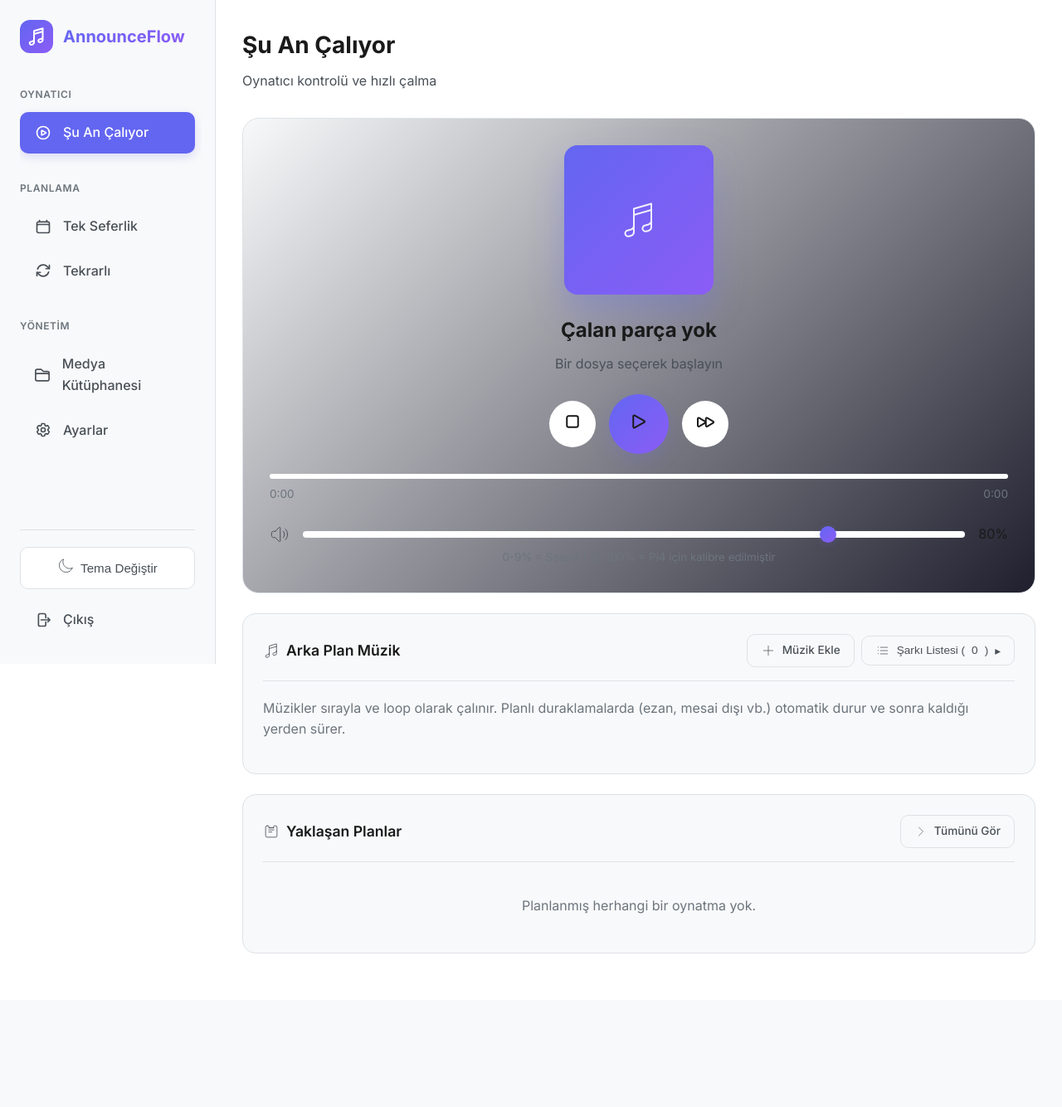
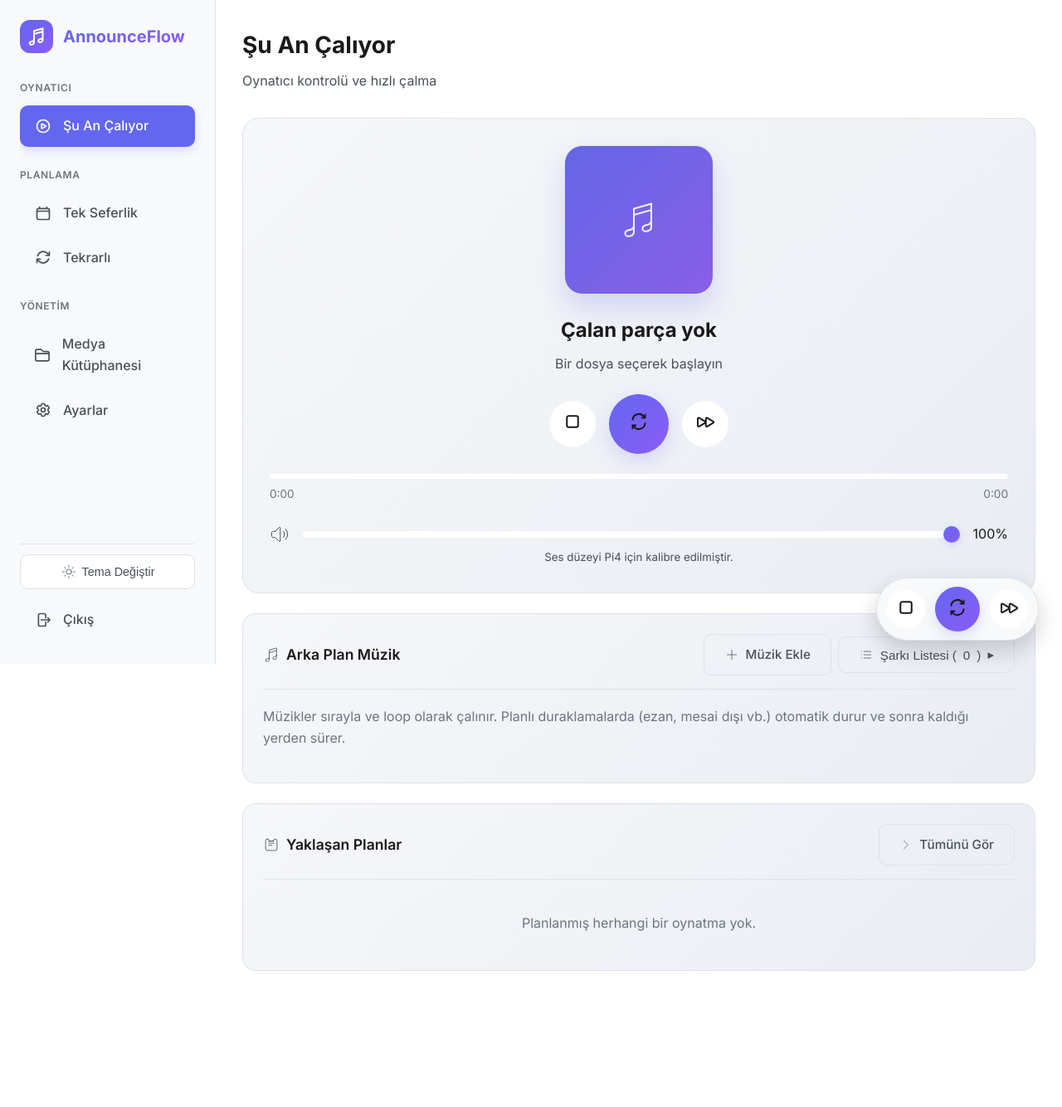
Before and after one commit to berkaybakac/announceflow, a Flask app: page / in a window 1280 px wide. Shown: the whole page at 83% size. Before the commit the page ends 1149 px from the top, so only its background shows below. Run offline with Flask 3, Linux system fonts and the light colour scheme; the visitor is signed in with stand-in values (Sample User, id 1); data comes from the database, SQL or seed files in the repository; data that the repository does not hold is empty; some libraries are stand-ins or nearby versions.

Commit message:
Refine UI controls and playlist behavior

```diff
--- a/templates/base.html
+++ b/templates/base.html
@@ -47,6 +47,8 @@
             --border-hover: #3a3a3a;
             --gradient-1: linear-gradient(135deg, #6366f1 0%, #8b5cf6 100%);
             --gradient-2: linear-gradient(135deg, #22c55e 0%, #10b981 100%);
+            --card-grad-start: var(--bg-card);
+            --card-grad-end: #1f1f2e;
         }
 
         /* Light Mode */
@@ -69,6 +71,8 @@
             --border-hover: #ced4da;
             --gradient-1: linear-gradient(135deg, #6366f1 0%, #8b5cf6 100%);
             --gradient-2: linear-gradient(135deg, #22c55e 0%, #10b981 100%);
+            --card-grad-start: #f6f7f9;
+            --card-grad-end: #e9edf3;
         }
 
         * {
@@ -130,7 +134,7 @@
 
         .sidebar-footer {
             flex-shrink: 0;
-            padding-top: 20px;
+            padding-top: 12px;
             border-top: 1px solid var(--border);
         }
 
@@ -138,7 +142,13 @@
             display: flex;
             align-items: center;
             gap: 12px;
-            margin-bottom: 40px;
+            margin-bottom: 32px;
+        }
+
+        .logo-link {
+            text-decoration: none;
+            color: inherit;
+            display: inline-flex;
         }
 
         .logo-icon {
@@ -162,7 +172,7 @@
         }
 
         .nav-section {
-            margin-bottom: 32px;
+            margin-bottom: 24px;
         }
 
         .nav-section-title {
@@ -239,6 +249,7 @@
             margin-left: 260px;
             padding: 32px;
             max-width: 1200px;
+            padding-bottom: 140px;
         }
 
         .page-header {
@@ -257,7 +268,11 @@
 
         /* Cards */
         .card {
-            background: var(--bg-card);
+            background: linear-gradient(
+                135deg,
+                var(--card-grad-start) 0%,
+                var(--card-grad-end) 100%
+            );
             border: 1px solid var(--border);
             border-radius: 16px;
             padding: 24px;
@@ -554,7 +569,11 @@
 
         /* Now Playing Widget */
         .now-playing-widget {
-            background: linear-gradient(135deg, var(--bg-card) 0%, #1f1f2e 100%);
+            background: linear-gradient(
+                135deg,
+                var(--card-grad-start) 0%,
+                var(--card-grad-end) 100%
+            );
             border: 1px solid var(--border);
             border-radius: 20px;
             padding: 32px;
@@ -565,13 +584,15 @@
             width: 180px;
             height: 180px;
             background: var(--gradient-1);
-            border-radius: 16px;
+            border-radius: 22px;
             margin: 0 auto 24px;
             display: flex;
             align-items: center;
             justify-content: center;
             font-size: 64px;
-            box-shadow: 0 20px 40px rgba(99, 102, 241, 0.3);
+            border: 1px solid var(--border);
+            box-shadow: 0 16px 32px rgba(99, 102, 241, 0.22);
+            filter: saturate(0.9);
         }
 
         .now-playing-title {
@@ -617,6 +638,42 @@
             box-shadow: 0 8px 24px var(--primary-glow);
         }
 
+        .floating-controls {
+            position: fixed;
+            right: 28px;
+            bottom: 28px;
+            display: flex;
+            align-items: center;
+            gap: 12px;
+            padding: 10px 12px;
+            border-radius: 999px;
+            background: var(--bg-card);
+            border: 1px solid var(--border);
+            box-shadow: 0 12px 28px rgba(0, 0, 0, 0.18);
+            z-index: 1000;
+        }
+
+        .floating-controls .control-btn {
+            width: 46px;
+            height: 46px;
+            font-size: 1.1rem;
+        }
+
+        .floating-controls .control-btn-loop {
+            width: 54px;
+            height: 54px;
+            background: var(--gradient-1);
+            box-shadow: 0 6px 16px var(--primary-glow);
+        }
+
+        @media (max-width: 768px) {
+            .floating-controls {
+                right: 16px;
+                bottom: 16px;
+                gap: 10px;
+            }
+        }
+
         .progress-bar {
             width: 100%;
             height: 6px;
@@ -646,14 +703,14 @@
             display: flex;
             align-items: center;
             justify-content: center;
-            gap: 8px;
-            padding: 12px;
+            gap: 6px;
+            padding: 10px;
             border-radius: 10px;
             border: 1px solid var(--border);
             background: var(--bg-input);
             color: var(--text-secondary);
             font-weight: 500;
-            font-size: 0.95rem;
+            font-size: 0.9rem;
             cursor: pointer;
             transition: all 0.2s ease;
             margin-bottom: 12px;
@@ -666,7 +723,11 @@
         }
 
         #themeIcon {
-            font-size: 1.2rem;
+            display: inline-flex;
+            align-items: center;
+            justify-content: center;
+            width: 20px;
+            height: 20px;
         }
 
         /* Toast Notifications */
@@ -748,6 +809,7 @@
     <div class="app-container">
         <!-- Sidebar -->
         <aside class="sidebar">
+            <a href="/" class="logo-link" aria-label="AnnounceFlow">
                 <div class="logo">
                     <div class="logo-icon">
                         <svg fill="none" viewBox="0 0 24 24" stroke="currentColor">
@@ -756,6 +818,7 @@
                     </div>
                     <span class="logo-text">AnnounceFlow</span>
                 </div>
+            </a>
 
             <div class="sidebar-nav">
                 <nav>
@@ -853,6 +916,25 @@
 
             {% block content %}{% endblock %}
         </main>
+
+        <div class="floating-controls" aria-label="Oynatıcı Kontrolleri">
+            <button class="control-btn" onclick="globalStop()" title="Durdur" aria-label="Durdur">
+                <svg fill="none" viewBox="0 0 24 24" stroke="currentColor">
+                    <path stroke-linecap="round" stroke-linejoin="round" d="M5.25 7.5A2.25 2.25 0 017.5 5.25h9a2.25 2.25 0 012.25 2.25v9a2.25 2.25 0 01-2.25 2.25h-9a2.25 2.25 0 01-2.25-2.25v-9z" />
+                </svg>
+            </button>
+            <button class="control-btn control-btn-loop" onclick="globalLoop()" title="Loop Oynat" aria-label="Loop Oynat">
+                <svg fill="none" viewBox="0 0 24 24" stroke="currentColor">
+                    <path stroke-linecap="round" stroke-linejoin="round"
+                        d="M4.5 9.75a7.5 7.5 0 0113.5-3.75L19.5 7.5m0 0V3.75m0 3.75h-3.75M19.5 14.25a7.5 7.5 0 01-13.5 3.75L4.5 16.5m0 0v3.75m0-3.75h3.75" />
+                </svg>
+            </button>
+            <button class="control-btn" onclick="globalNext()" title="Sonraki" aria-label="Sonraki">
+                <svg fill="none" viewBox="0 0 24 24" stroke="currentColor">
+                    <path stroke-linecap="round" stroke-linejoin="round" d="M3 8.688c0-.864.933-1.405 1.683-.977l7.108 4.062a1.125 1.125 0 010 1.953l-7.108 4.062A1.125 1.125 0 013 16.81V8.688zM12.75 8.688c0-.864.933-1.405 1.683-.977l7.108 4.062a1.125 1.125 0 010 1.953l-7.108 4.062a1.125 1.125 0 01-1.683-.977V8.688z" />
+                </svg>
+            </button>
+        </div>
     </div>
 
     <script>
@@ -895,10 +977,10 @@
             function updateIcon(theme) {
                 const iconSVG = theme === 'light'
                     ? `<svg fill="none" viewBox="0 0 24 24" stroke="currentColor" style="width: 20px; height: 20px;">
-                         <path stroke-linecap="round" stroke-linejoin="round" d="M21.752 15.002A9.718 9.718 0 0118 15.75c-5.385 0-9.75-4.365-9.75-9.75 0-1.33.266-2.597.748-3.752A9.753 9.753 0 003 11.25C3 16.635 7.365 21 12.75 21a9.753 9.753 0 009.002-5.998z" />
+                         <path stroke-linecap="round" stroke-linejoin="round" d="M12 3v2.25m6.364.386l-1.591 1.591M21 12h-2.25m-.386 6.364l-1.591-1.591M12 18.75V21m-4.773-4.227l-1.591 1.591M5.25 12H3m4.227-4.773L5.636 5.636M15.75 12a3.75 3.75 0 11-7.5 0 3.75 3.75 0 017.5 0z" />
                        </svg>`
                     : `<svg fill="none" viewBox="0 0 24 24" stroke="currentColor" style="width: 20px; height: 20px;">
-                         <path stroke-linecap="round" stroke-linejoin="round" d="M12 3v2.25m6.364.386l-1.591 1.591M21 12h-2.25m-.386 6.364l-1.591-1.591M12 18.75V21m-4.773-4.227l-1.591 1.591M5.25 12H3m4.227-4.773L5.636 5.636M15.75 12a3.75 3.75 0 11-7.5 0 3.75 3.75 0 017.5 0z" />
+                         <path stroke-linecap="round" stroke-linejoin="round" d="M21.752 15.002A9.718 9.718 0 0118 15.75c-5.385 0-9.75-4.365-9.75-9.75 0-1.33.266-2.597.748-3.752A9.753 9.753 0 003 11.25C3 16.635 7.365 21 12.75 21a9.753 9.753 0 009.002-5.998z" />
                        </svg>`;
                 themeIcon.innerHTML = iconSVG;
             }
@@ -918,6 +1000,31 @@
                 toast.classList.add('hiding');
                 setTimeout(() => toast.remove(), 300);
             }, 3000);
+        }
+
+        async function globalPlayerAction(url, fallbackError) {
+            try {
+                const response = await fetch(url, { method: 'POST' });
+                if (!response.ok) {
+                    const data = await response.json().catch(() => ({}));
+                    showToast(data.error || fallbackError, 'error');
+                }
+            } catch (error) {
+                console.error('Player control error:', error);
+                showToast(fallbackError, 'error');
+            }
+        }
+
+        function globalStop() {
+            globalPlayerAction('/api/stop', 'Durdurma işlemi başarısız');
+        }
+
+        function globalLoop() {
+            globalPlayerAction('/api/playlist/start-all', 'Loop oynatma başlatılamadı');
+        }
+
+        function globalNext() {
+            globalPlayerAction('/api/playlist/next', 'Sonraki parça başlatılamadı');
         }
 
         // Helper function for delete operations
--- a/templates/index.html
+++ b/templates/index.html
@@ -15,8 +15,8 @@
         </svg>
     </div>
 
-    <h2 class="now-playing-title" x-text="trackTitle">Çalan parça yok</h2>
-    <p class="now-playing-status" x-text="trackStatus">Bir dosya seçerek başlayın</p>
+    <h2 class="now-playing-title" id="trackTitle" x-text="trackTitle">Çalan parça yok</h2>
+    <p class="now-playing-status" id="trackStatus" x-text="trackStatus">Bir dosya seçerek başlayın</p>
 
     <!-- Player Controls -->
     <div class="player-controls">
@@ -25,11 +25,12 @@
                 <path stroke-linecap="round" stroke-linejoin="round" d="M5.25 7.5A2.25 2.25 0 017.5 5.25h9a2.25 2.25 0 012.25 2.25v9a2.25 2.25 0 01-2.25 2.25h-9a2.25 2.25 0 01-2.25-2.25v-9z" />
             </svg>
         </button>
-        <!-- Only show Play button (mpg123 doesn't support Pause) -->
+        <!-- Only show Loop button (mpg123 doesn't support Pause) -->
         <div id="playBtnContainer">
-            <button class="control-btn control-btn-play" @click="play()" id="playBtn" title="Oynat">
+            <button class="control-btn control-btn-play" @click="play()" id="playBtn" title="Loop Oynat">
                 <svg fill="none" viewBox="0 0 24 24" stroke="currentColor">
-                    <path stroke-linecap="round" stroke-linejoin="round" d="M5.25 5.653c0-.856.917-1.398 1.667-.986l11.54 6.348a1.125 1.125 0 010 1.971l-11.54 6.347a1.125 1.125 0 01-1.667-.985V5.653z" />
+                    <path stroke-linecap="round" stroke-linejoin="round"
+                        d="M4.5 9.75a7.5 7.5 0 0113.5-3.75L19.5 7.5m0 0V3.75m0 3.75h-3.75M19.5 14.25a7.5 7.5 0 01-13.5 3.75L4.5 16.5m0 0v3.75m0-3.75h3.75" />
                 </svg>
             </button>
         </div>
@@ -42,11 +43,11 @@
 
     <!-- Progress Bar -->
     <div class="progress-bar">
-        <div class="progress-fill" :style="`width: ${progress}%`"></div>
+        <div class="progress-fill" id="progressFill" :style="`width: ${progress}%`"></div>
     </div>
     <div class="progress-time">
-        <span x-text="currentTime">0:00</span>
-        <span x-text="totalTime">0:00</span>
+        <span id="currentTime" x-text="currentTime">0:00</span>
+        <span id="totalTime" x-text="totalTime">0:00</span>
     </div>
 
     <!-- Volume -->
@@ -59,8 +60,7 @@
                 onchange="setVolume(this.value)">
             <span id="volumeValue">80%</span>
         </div>
-        <small style="color: var(--text-muted); margin-top: 4px; display: block;">0-9% = Sessiz | 10-100% = Pi4 için
-            kalibre edilmiştir</small>
+        <small style="color: var(--text-secondary); margin-top: 4px; display: block;">Ses düzeyi Pi4 için kalibre edilmiştir.</small>
     </div>
 </div>
 
@@ -76,14 +76,14 @@
             Arka Plan Müzik
         </h3>
         <div style="display: flex; gap: 8px; align-items: center; flex-wrap: wrap;">
-            <a href="/library" class="btn btn-outline btn-sm">
+            <a href="/library" class="btn btn-outline">
                 <svg fill="none" viewBox="0 0 24 24" stroke="currentColor"
                     style="width: 18px; height: 18px;">
                     <path stroke-linecap="round" stroke-linejoin="round" d="M12 4.5v15m7.5-7.5h-15" />
                 </svg>
                 Müzik Ekle
             </a>
-            <button type="button" class="btn btn-outline btn-sm"
+            <button type="button" class="btn btn-outline"
                 @click="showSongList = !showSongList; if (showSongList) loadSongList()" id="songListToggle">
                 <svg fill="none" viewBox="0 0 24 24" stroke="currentColor"
                     style="width: 18px; height: 18px;">
@@ -129,7 +129,7 @@
             </svg>
             Yaklaşan Planlar
         </h3>
-        <a href="/schedules/one-time" class="btn btn-outline btn-sm">
+        <a href="/schedules/one-time" class="btn btn-outline">
             <svg fill="none" viewBox="0 0 24 24" stroke="currentColor"
                 style="width: 16px; height: 16px;">
                 <path stroke-linecap="round" stroke-linejoin="round" d="M8.25 4.5l7.5 7.5-7.5 7.5" />
@@ -194,10 +194,15 @@
 
             async play() {
                 try {
-                    await fetch('/api/playlist/play', { method: 'POST' });
-                    console.log('Started playback');
+                    const response = await fetch('/api/playlist/start-all', { method: 'POST' });
+                    if (response.ok) {
+                        console.log('Started loop playback');
+                    } else {
+                        const data = await response.json().catch(() => ({}));
+                        alert(data.error || 'Loop oynatma başlatılamadı');
+                    }
                 } catch (error) {
-                    console.error('Error playing:', error);
+                    console.error('Error starting loop playback:', error);
                 }
             },
 
@@ -419,7 +424,16 @@
 
             if (data.is_playing && data.filename) {
                 titleEl.textContent = data.filename;
-                statusEl.textContent = '▶️ Oynatılıyor';
+                statusEl.innerHTML = `
+                    <span style="display: inline-flex; align-items: center; gap: 6px;">
+                        <svg fill="none" viewBox="0 0 24 24" stroke="currentColor"
+                            style="width: 16px; height: 16px;">
+                            <path stroke-linecap="round" stroke-linejoin="round"
+                                d="M5.25 5.653c0-.856.917-1.398 1.667-.986l11.54 6.348a1.125 1.125 0 010 1.971l-11.54 6.347a1.125 1.125 0 01-1.667-.985V5.653z" />
+                        </svg>
+                        Oynatılıyor
+                    </span>
+                `;
 
                 // Progress calculation
                 const duration = data.duration_seconds || data.duration || 0;
```
Also changed, not shown: main.py (+21 -15 lines), player.py (+32 -4 lines). Lines whose indentation alone changed are shown as unchanged.
